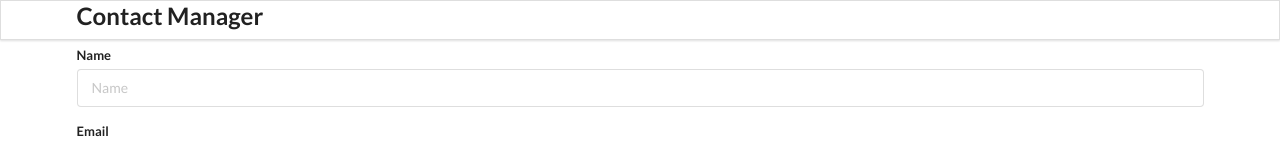
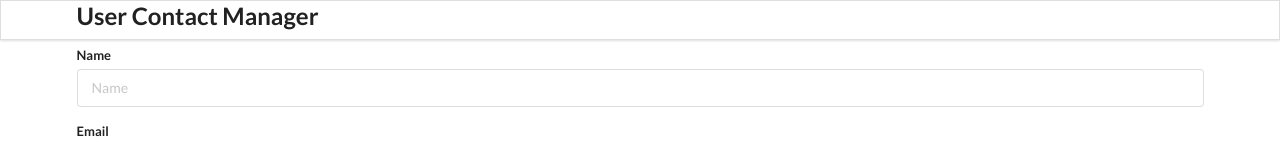
Before and after one commit to kedardhoble/Contact-Manager-React, a React (Create React App) app: page / in a window 1280 px wide. Shown: the top 143 px of the page. Built offline with nearby package versions, Linux system fonts and the light colour scheme.

Commit message:
updated the Header

```diff
--- a/src/Components/Header.js
+++ b/src/Components/Header.js
@@ -4,7 +4,7 @@ const Header = () => {
     return (
         <div className="ui fixed menu">
             <div className="ui container center">
-                <h2>Contact Manager</h2>
+                <h2>User Contact Manager</h2>
             </div>
         </div>
     );
```
